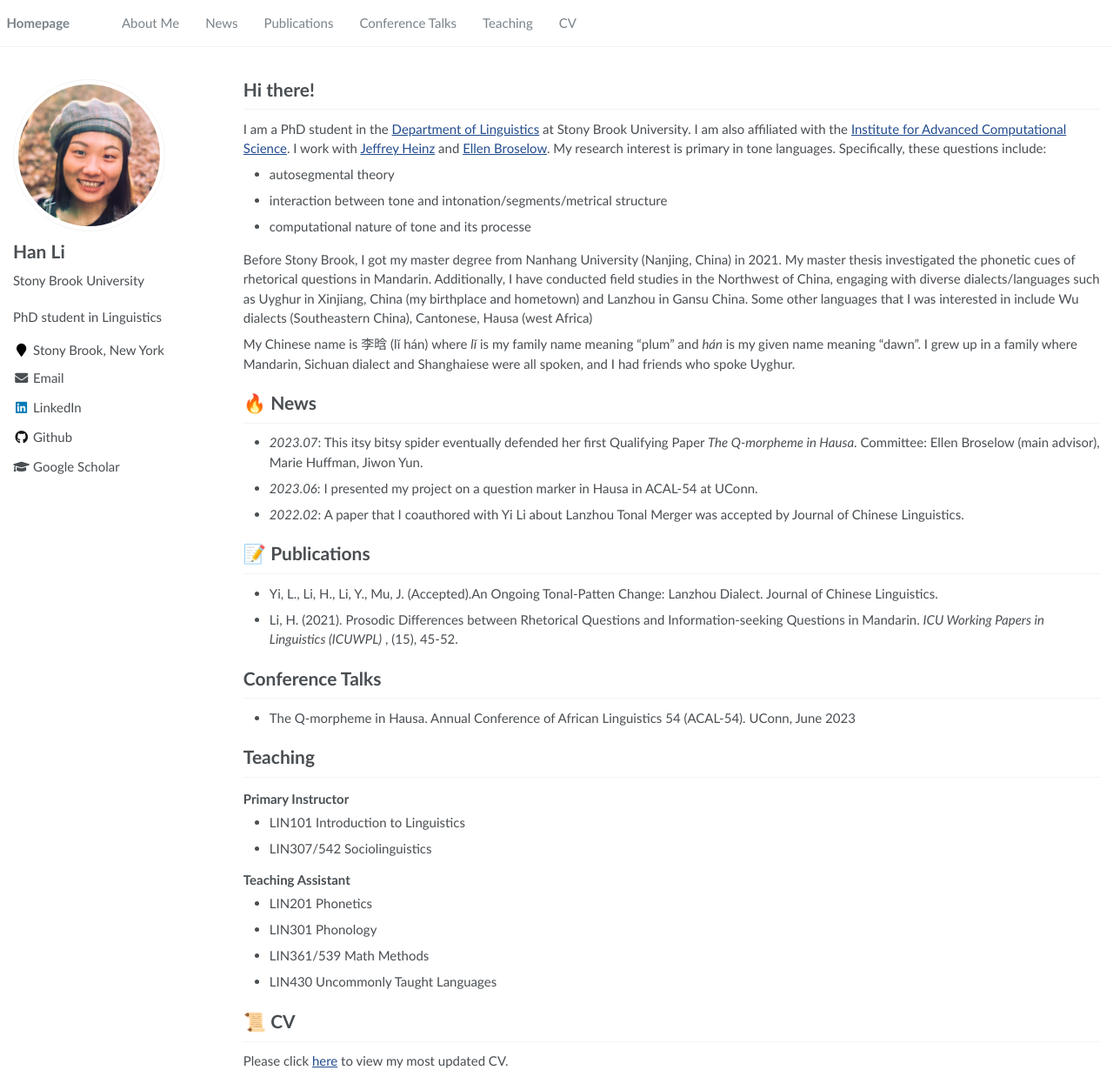
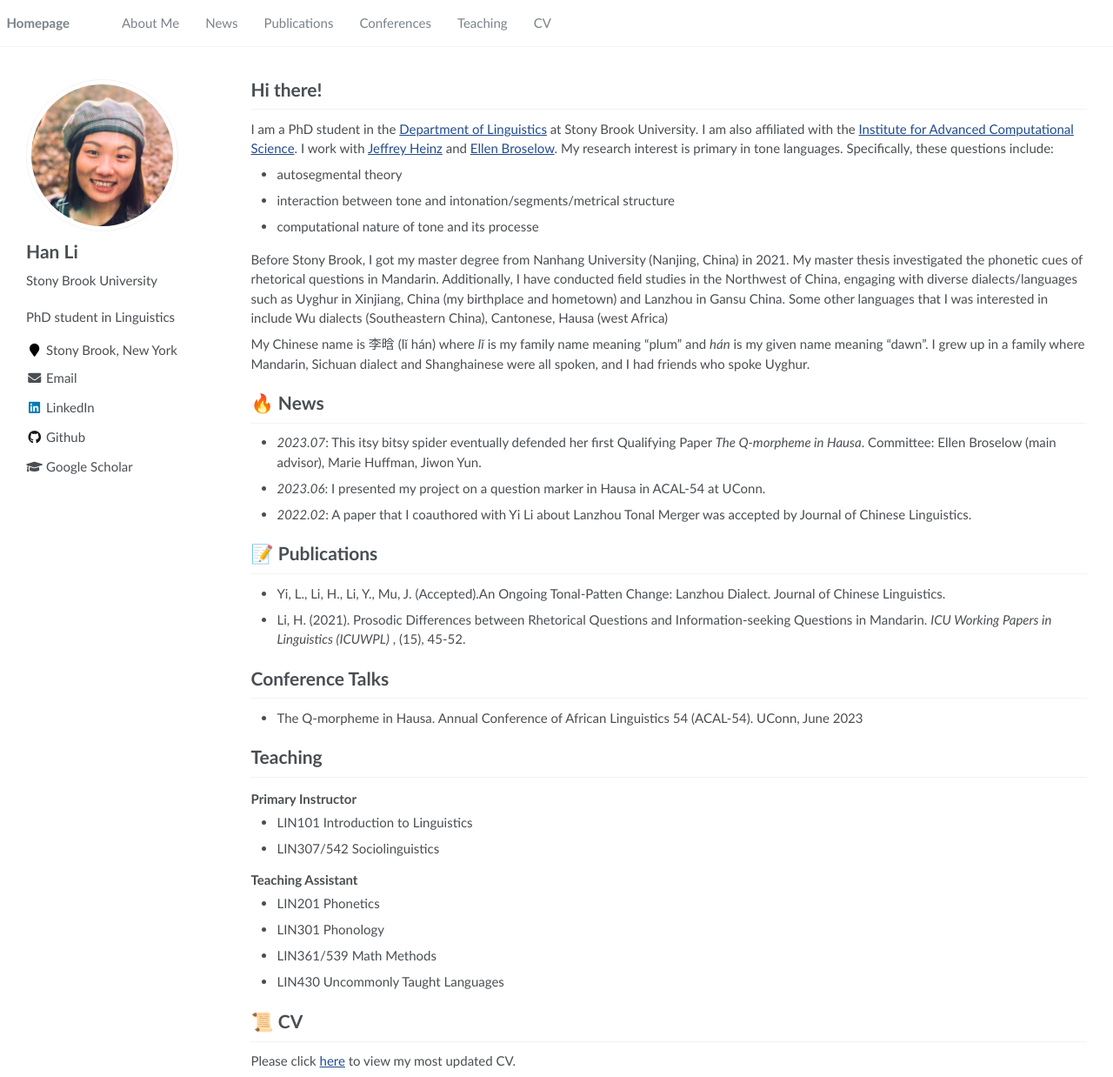
Before and after one commit to lihan829/lihan829.github.io, a Jekyll site: the page built from _pages/about.md, in a window 1280 px wide and 1238 px high. Shown: the whole window at 87% size. Built offline with Jekyll 4.4.1, drawn with Linux system fonts in a browser that asks for light colours.

Commit message:
updated page layout

```diff
--- a/_data/navigation.yml
+++ b/_data/navigation.yml
@@ -9,8 +9,8 @@ main:
   - title: "Publications"
     url: "/#-publications"
 
-  - title: "Conference Talks"
-    url: "/#-conference-talks"
+  - title: "Conferences"
+    url: "/#-conferences"
 
   - title: "Teaching"
     url: "/#-teaching"
--- a/_pages/about.md
+++ b/_pages/about.md
@@ -26,7 +26,7 @@ I am a PhD student in the [Department of Linguistics](https://www.linguistics.st
 
 Before Stony Brook, I got my master degree from Nanhang University (Nanjing, China) in 2021. My master thesis investigated the phonetic cues of rhetorical questions in Mandarin. Additionally, I have conducted field studies in the Northwest of China, engaging with diverse dialects/languages such as Uyghur in Xinjiang, China (my birthplace and hometown) and Lanzhou in Gansu China. Some other languages that I was interested in include Wu dialects (Southeastern China), Cantonese, Hausa (west Africa)
 
-My Chinese name is 李晗 (lǐ hán) where *lǐ* is my family name meaning "plum" and *hán* is my given name meaning "dawn". I grew up in a family where Mandarin, Sichuan dialect and Shanghaiese were all spoken, and I had friends who spoke Uyghur.
+My Chinese name is 李晗 (lǐ hán) where *lǐ* is my family name meaning "plum" and *hán* is my given name meaning "dawn". I grew up in a family where Mandarin, Sichuan dialect and Shanghainese were all spoken, and I had friends who spoke Uyghur.
 
 # 🔥 News
 
--- a/_sass/_page.scss
+++ b/_sass/_page.scss
@@ -6,8 +6,8 @@
   @include container;
   @include clearfix;
   margin-top: 1em;
-  padding-left: 1em;
-  padding-right: 1em;
+  padding-left: 2em;
+  padding-right: 2em;
   animation: intro 0.3s both;
   animation-delay: 0.35s;
 
```
